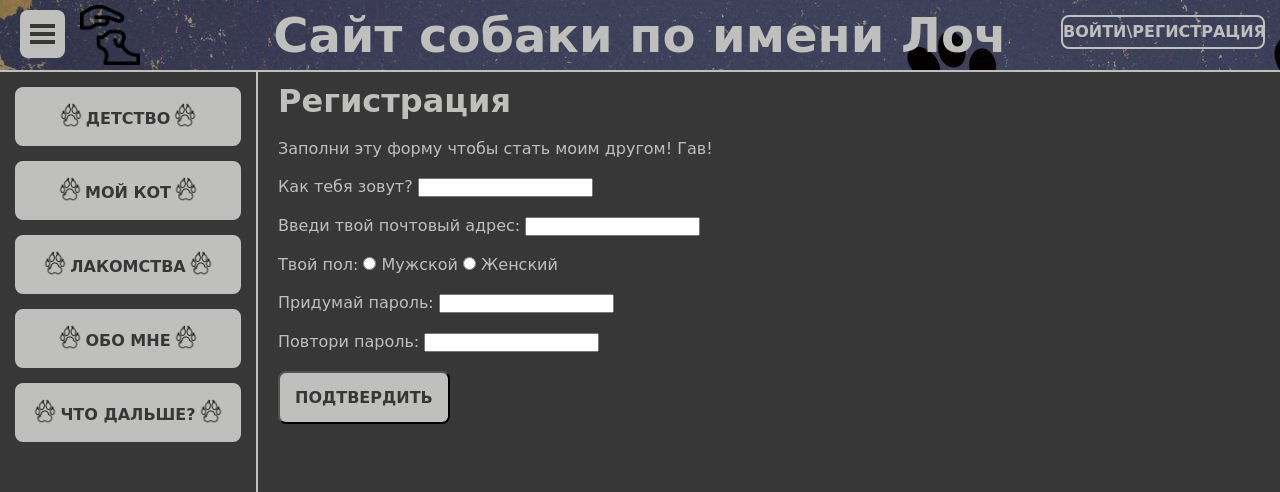
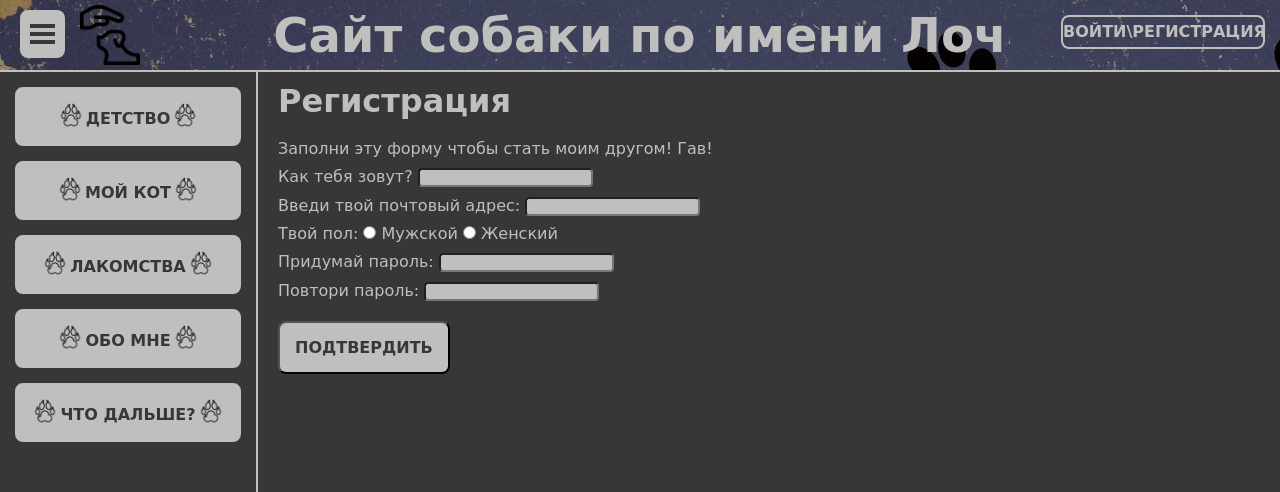
Before and after one commit to mspolermo/Dog-web, a plain HTML site: page register.html in a window 1280 px wide. Shown: the top 492 px of the page. Drawn offline with Linux system fonts and the light colour scheme; a web font is replaced by a local one.

Commit message:
design for registration page was changed into CSS

```diff
--- a/css/main.css
+++ b/css/main.css
@@ -105,6 +105,17 @@ a:active {
 #main.wiser {
     padding-left: 150px;
 }
+    /*Поля для форм*/
+    .enterField {
+        background: #bfbfbd;
+        color: #373737;
+        border-radius: 4px;
+        margin-top: 10px;
+    }
+    #submitButtomReg {
+        margin-top: 20px;
+    }
+
     /*Слайдер*/
 .slider {
     margin-left: auto;
--- a/register.html
+++ b/register.html
@@ -49,33 +49,27 @@
         <h1>Регистрация</h1>
         </br>
         <p>Заполни эту форму чтобы стать моим другом! Гав!</p>
-        </br>
         <form onsubmit="return registerForm(this)" method="post">
             <label for="user_name">Как тебя зовут?</label>
-            <input name="user_name" type="text" />
-            </br>
+            <input class="enterField" name="user_name" type="text" />
             </br>
             <label for="email">Введи твой почтовый адрес:</label>
-            <input name="email" type="email" />
-            </br>
+            <input class="enterField" name="email" type="email" />
             </br>
             <span>Твой пол:</span>
-            <input name="pol" type="radio" id="male" value="Мужской" />
+            <input class="enterField" name="pol" type="radio" id="male" value="Мужской" />
             <label for="male">Мужской</label>
             <input name="pol" type="radio" id="female" value="Женский" />
             <label for="female">Женский</label>
             </br>
-            </br>
             <label for="user_pass">Придумай пароль:</label>
-            <input name="user_pass" type="password" />
-            </br>
+            <input class="enterField" name="user_pass" type="password" />
             </br>
             <label for="user_repass">Повтори пароль:</label>
-            <input name="user_repass" type="password" />
-            </br>
+            <input class="enterField" name="user_repass" type="password" />
             </br>
             <span id="error"></span>
-            <input name="submitButton" class="buttonSlider" type="submit" value="Подтвердить" />
+            <input id="submitButtomReg" name="submitButton" class="buttonSlider" type="submit" value="Подтвердить" />
 
         </form>
     </div>
```
